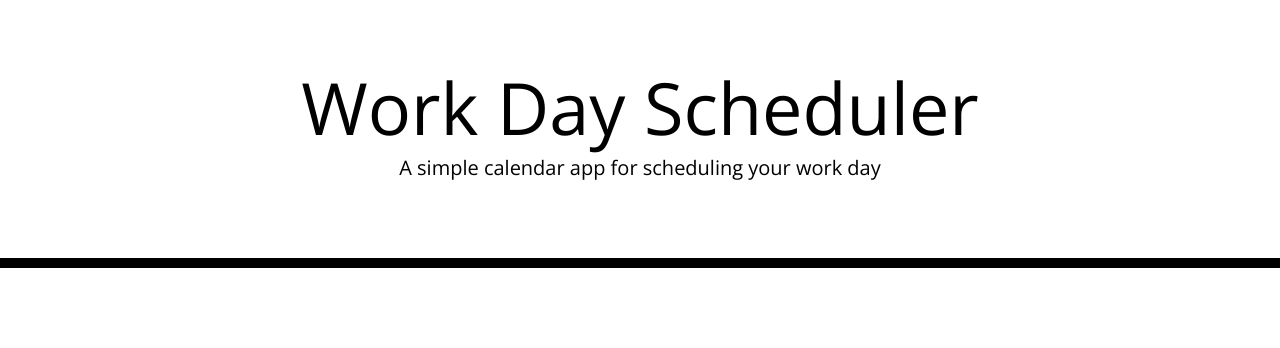
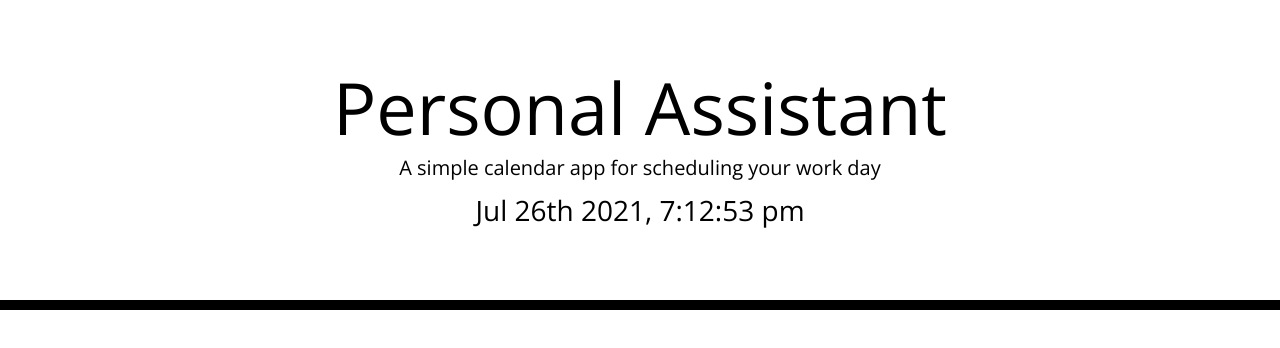
Before and after one commit to Sethmarks216/Day2DayStuff, a plain HTML site: page Develop/index.html in a window 1280 px wide. Drawn offline with nearby package versions, Linux system fonts and the light colour scheme.

Commit message:
set var date, Text content=date

```diff
--- a/Develop/index.html
+++ b/Develop/index.html
@@ -19,20 +19,23 @@
       rel="stylesheet"
     />
     <link rel="stylesheet" href="style.css" />
-    <title>Work Day Scheduler</title>
+    <title>Your Own Personal assistant</title>
   </head>
 
   <body>
     <header class="jumbotron">
-      <h1 class="display-3">Work Day Scheduler</h1>
+      <h1 class="display-3">Personal Assistant</h1>
       <p class="lead">A simple calendar app for scheduling your work day</p>
-      <p id="currentDay" class="lead"></p>
+     <h3 id="date"></h3>
+
+
     </header>
     <div class="container">
-      <!-- Timeblocks go here -->
+
     </div>
 
     <script src="https://code.jquery.com/jquery-3.4.1.min.js"></script>
     <script src="https://cdnjs.cloudflare.com/ajax/libs/moment.js/2.24.0/moment.min.js"></script>
+    <script src="js.js"></script>
   </body>
 </html>
--- /dev/null
+++ b/Develop/js.js
@@ -0,0 +1,5 @@
+var date= moment().format('MMM Do YYYY, h:mm:ss a');
+console.log(date);
+var dateEL = document.querySelector("#date");
+console.log(dateEL);
+dateEL.textContent = date;
```
